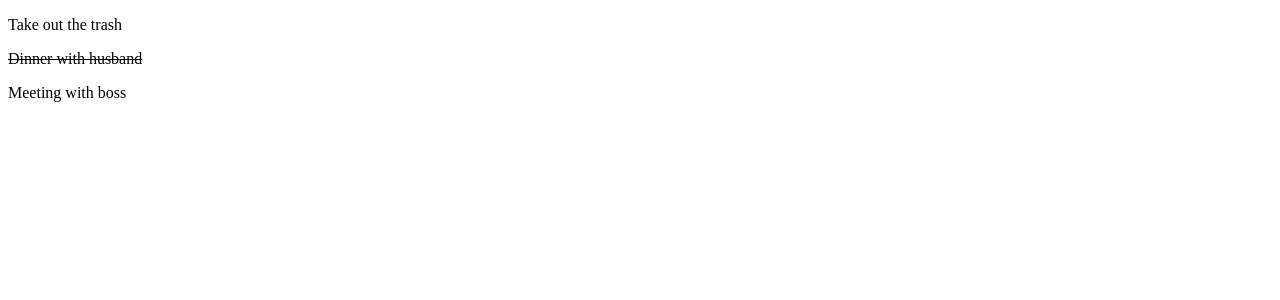
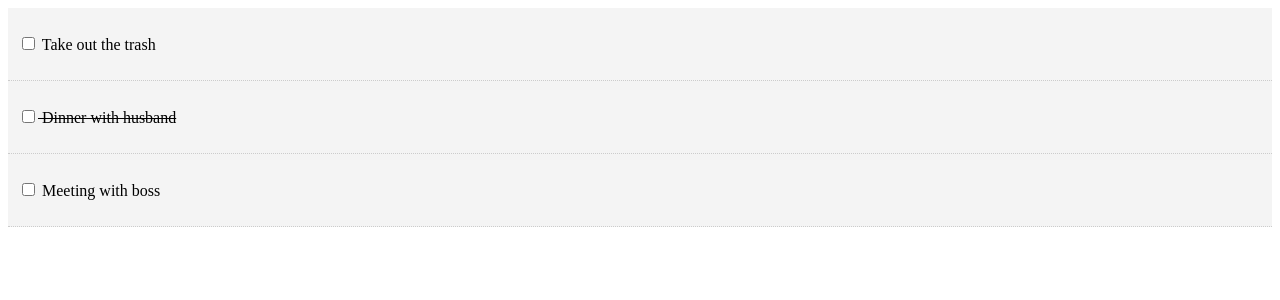
Before and after one commit to arielstitt/react-td, a React (Create React App) app: page / in a window 1280 px wide. Shown: the top 300 px of the page. Built offline with nearby package versions, Linux system fonts and the light colour scheme.

Commit message:
passed function from app to Todoitem

```diff
--- a/src/App.js
+++ b/src/App.js
@@ -21,11 +21,18 @@ class App extends Component {
       }
     ]
   }
+
+  markComplete = () =>{
+
+  }
   render() {
     console.log(this.state.todos)
     return (
       <div>
-        <Todos todos={this.state.todos}/>
+        <Todos
+          todos={this.state.todos}
+          markComplete={this.markComplete}
+        />
       </div>
     );
   }
--- a/src/components/Todoitem.js
+++ b/src/components/Todoitem.js
@@ -1,32 +1,33 @@
 import React, { Component } from 'react';
-import PropTypes from 'prop-types';
-import { NONAME } from 'dns';
+// import PropTypes from 'prop-types';
 
 
 class Todoitem extends Component {
     getStyle = () => {
-        if(this.props.todo.completed){
-            return{
-                textDecoration: 'line-through'
-            }
-        } else {
-            return {
-                textDecoration: 'none'
-            }
+        return {
+            background: "#f4f4f4",
+            padding: '10px',
+            borderBottom: '1px #ccc dotted',
+            // using ternary to switch the styling on completed items
+            textDecoration: this.props.todo.completed ?
+                'line-through' : 'none'
         }
     }
     render() {
         return (
             <div style={this.getStyle()}>
-                <p>{ this.props.todo.title }</p>
+                <p>
+                    <input type="checkbox" onChange={this.props.markComplete} /> {''}
+                    {this.props.todo.title}
+                </p>
             </div>
         );
     }
 }
 // PropTypes
-Todoitem.propTypes = {
-    todos: PropTypes.object.isRequired
-}
+// Todoitem.propTypes = {
+//     todos: PropTypes.object.isRequired
+// }
 
 
 export default Todoitem;
--- a/src/components/Todos.js
+++ b/src/components/Todos.js
@@ -3,9 +3,13 @@ import Todoitem from './Todoitem';
 import PropTypes from 'prop-types';
 
 class Todos extends Component {
+
     render() {
         return this.props.todos.map((todo)=>(
-            <Todoitem key={todo.id} todo={todo}/>
+            <Todoitem
+            key={todo.id}
+            todo={todo}
+            markComplete={this.props.markComplete}/>
         ))
     }
 }
```
